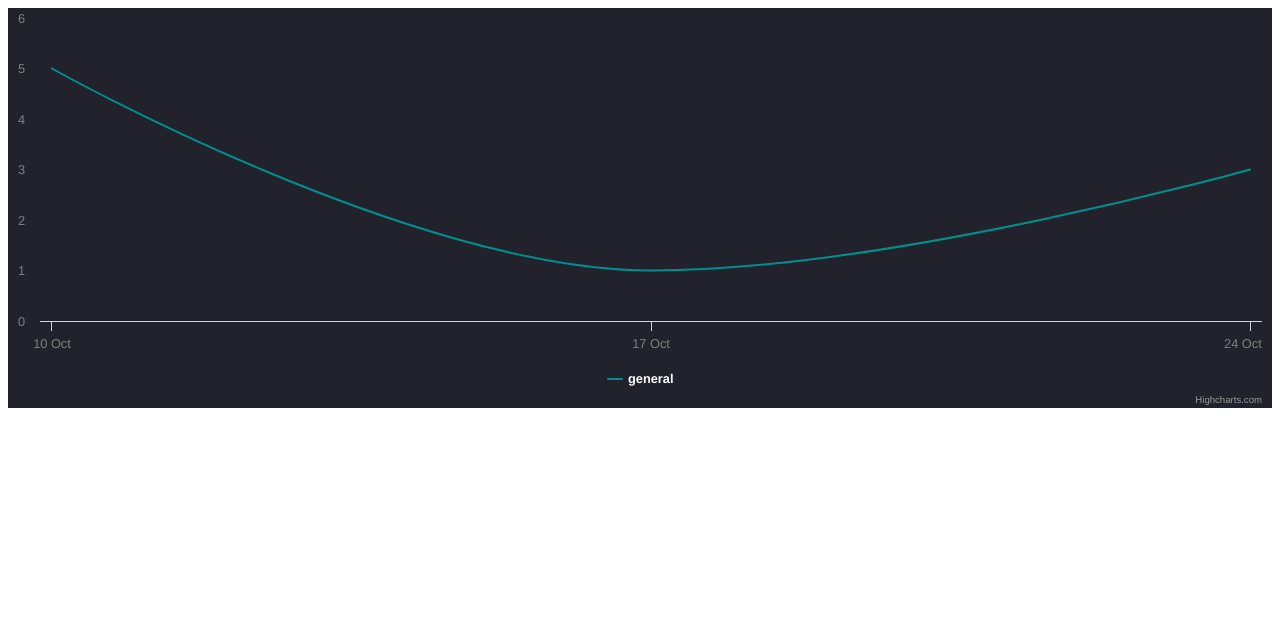
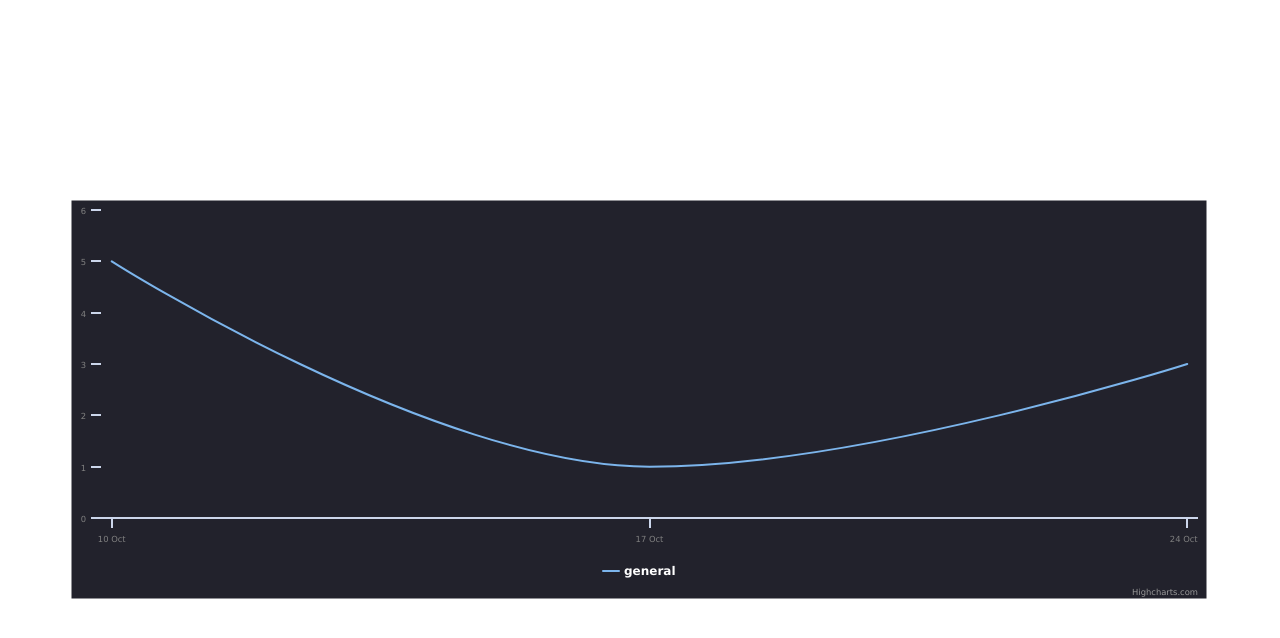
Before and after one commit to Eswarlesnar/mercle-chart, a React (Vite) app: page / in a window 1280 px wide. Shown: the top 638 px of the page. Built offline with nearby package versions, Linux system fonts and the light colour scheme.

Commit message:
adjusted font sizes for y axis labels and enabled ticks

```diff
--- a/src/App.css
+++ b/src/App.css
@@ -15,9 +15,8 @@
 };
 
 
-.highcharts-container{
-    font-family:Dosis,arial,helvetica,sans-serif ;
-}
+
+
 
 .highcharts-title,.highcharts-subtitle,.highcharts-yaxis .highcharts-axis-title{
     text-transform:uppercase
@@ -28,7 +27,7 @@
 }
 
 .highcharts-axis-labels{
-    font-size:1em;
+    font-size:0.7em;
 }
 
 .highcharts-axis-labels > text {
@@ -49,9 +48,10 @@
 }
 
 
+
 .highcharts-tooltip-box{
     fill: 	rgb(12 ,12 ,15);
-    stroke-width: 1.7px;
+    stroke-width: 1.5px;
 
 }
 
@@ -66,10 +66,19 @@
 }
 
 
-.highcharts-legend-item > .highcharts-point {
+/* .highcharts-legend-item > .highcharts-point {
     opacity : 0;
-}
+} */
 
  .highcharts-label > text {
     fill : rgb(173 ,173,173) !important
 }
+
+.highcharts-yaxis .highcharts-tick {
+    stroke-width: 2
+}
+
+.chart-wrapper{
+    width : 90%;
+    margin : 100px auto
+}
--- a/src/App.tsx
+++ b/src/App.tsx
@@ -10,8 +10,10 @@ const App = (props: HighchartsReact.Props) =>  {
 
   const options  = engagementHelper.engagementMessageOverTimeChartOptions(messageCountList, channels)
 
- return <HighchartsReact
-   highcharts = {Highcharts} options = {options}  {...props}/>
+ return <div className='chart-wrapper' style={{marginTop : "200px"}}>
+    <HighchartsReact
+      highcharts = {Highcharts} options = {options}  {...props}/>
+ </div>
 }
 
 export default App
--- a/src/EngagementHelper.ts
+++ b/src/EngagementHelper.ts
@@ -82,6 +82,7 @@ const engagementMessageOverTimeChartOptions = (messageCountList : Message[], cha
   const options : Options = {
     chart: {
       type: "spline",
+      styledMode : true
     },
     title: {
       text: "",
@@ -91,7 +92,6 @@ const engagementMessageOverTimeChartOptions = (messageCountList : Message[], cha
       title: {
         text: "",
       },
-      // categories : Array.from(uniqueDates).map(timestamp => Highcharts.dateFormat("%d-%b" , timestamp)),
       grid : {
         enabled : false ,
 
@@ -102,7 +102,8 @@ const engagementMessageOverTimeChartOptions = (messageCountList : Message[], cha
         title: {
           text: "",
         },
-        // alignTicks : true ,
+        tickWidth : 2
+
     },
     colors : ["#008F8D"] ,
     tooltip: {
```
